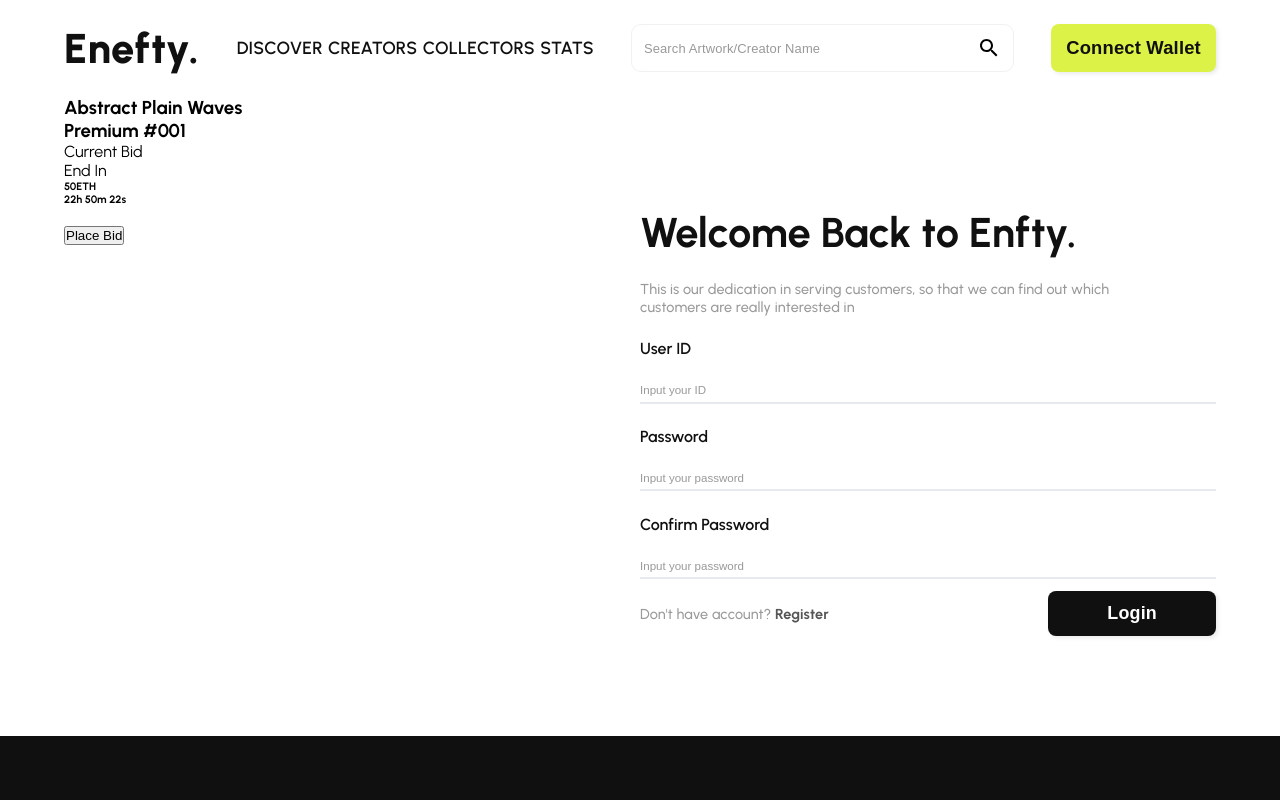
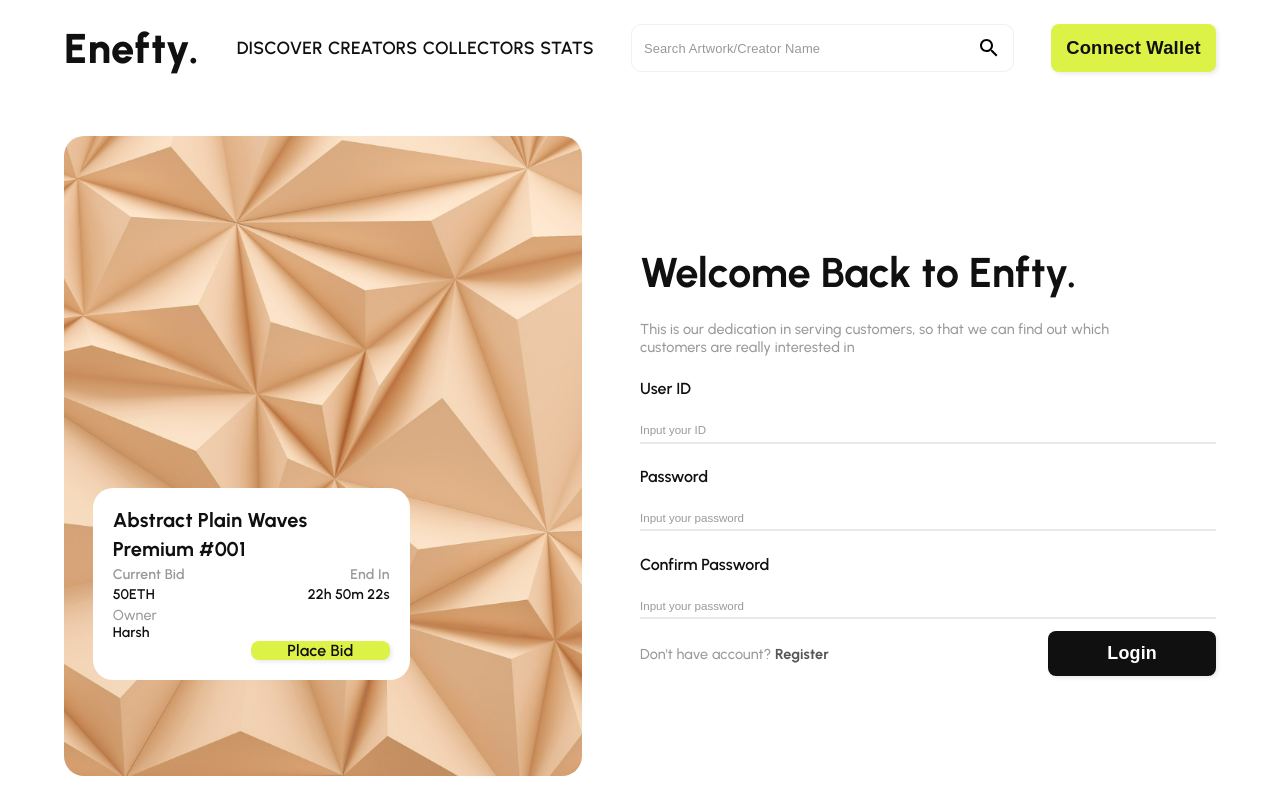
Before and after one commit to itsharsh2001/NFT_MARKETPLACE, a Next.js app in the folder nft-marketplace/: page /login in a window 1280 px wide. Shown: the top 800 px of the page. Built offline with nearby package versions, Linux system fonts and the light colour scheme.

Commit message:
connect page

```diff
--- a/nft-marketplace/components/Auth/LoginRegister.jsx
+++ b/nft-marketplace/components/Auth/LoginRegister.jsx
@@ -2,13 +2,30 @@ import React from 'react'
 import { Swiper, SwiperSlide } from 'swiper/react';
 import 'swiper/css';
 import classes from './LoginRegister.module.css'
-import { getURL } from 'next/dist/shared/lib/utils';
-import { URL } from 'next/dist/compiled/@edge-runtime/primitives/url';
-import image from '../../public/signin.jpg'
+// import { getURL } from 'next/dist/shared/lib/utils';
+// import { URL } from 'next/dist/compiled/@edge-runtime/primitives/url';
+// import image from '../../public/signin.jpg'
 function LoginRegister() {
+    let image = `url(/signin.jpg)`
+    let image1 = `url(/face.jpg)`
+
     return (
+        // <div style={{width:'100px', height:'100px', background:`url(/signin.jpg)`}}>
+        // <div style={{width:'100px', height:'100px', background:image}}>
+
+        //  </div>
         <header className={classes.header}>
-            {/* <span>
+            <Swiper className={classes.slider}
+                spaceBetween={50}
+                slidesPerView={1}
+                onSlideChange={() => console.log('slide change')}
+                onSwiper={(swiper) => console.log(swiper)}
+            >
+                <SwiperSlide>
+                    {/* <span> */}
+                    <div className={classes.imgdiv} style={{ background: image }}>
+                        <span>
+
                             <h3>Abstract Plain Waves</h3>
                             <h3>Premium #001</h3>
                             <div>
@@ -19,22 +36,23 @@ function LoginRegister() {
                                 <h6>50ETH</h6>
                                 <h6>22h 50m 22s</h6>
                             </div>
-                <div>
-                    <img src="" alt="" />
-                    <section></section>
+                            <div className={classes.greenbutton}>
+                                {/* <div style={{ background: image1 }}></div> */}
+                                <section>
+                                    <p>Owner</p>
+                                    <h6>Harsh</h6>
+                                </section>
                                 <button>Place Bid</button>
                             </div>
-            </span> */}
+                        </span>
+                    </div>
+                    {/* </span> */}
+                </SwiperSlide>
+                <SwiperSlide>
+                    {/* <span> */}
+                    <div className={classes.imgdiv} style={{ background: image1 }}>
+                        <span>
 
-            <Swiper className={classes.slider}
-                spaceBetween={50}
-                slidesPerView={1}
-                onSlideChange={() => console.log('slide change')}
-                onSwiper={(swiper) => console.log(swiper)}
-            >
-                <SwiperSlide>
-                    <span>
-                        <span style={{backgroundImage: image}}>
                             <h3>Abstract Plain Waves</h3>
                             <h3>Premium #001</h3>
                             <div>
@@ -45,15 +63,23 @@ function LoginRegister() {
                                 <h6>50ETH</h6>
                                 <h6>22h 50m 22s</h6>
                             </div>
-                            <div>
-                                <img src="" alt="" />
-                                <section></section>
+                            <div className={classes.greenbutton}>
+                                {/* <div style={{ background: image1 }}></div> */}
+                                <section>
+                                    <p>Owner</p>
+                                    <h6>Harsh</h6>
+                                </section>
                                 <button>Place Bid</button>
                             </div>
                         </span>
-                        </span>
+                    </div>
+                    {/* </span> */}
                 </SwiperSlide>
-                <SwiperSlide><span style={{ backgroundImage: '/signin2.jpg' }}>
+                <SwiperSlide>
+                    {/* <span> */}
+                    <div className={classes.imgdiv} style={{ background: image }}>
+                        <span>
+
                             <h3>Abstract Plain Waves</h3>
                             <h3>Premium #001</h3>
                             <div>
@@ -64,12 +90,18 @@ function LoginRegister() {
                                 <h6>50ETH</h6>
                                 <h6>22h 50m 22s</h6>
                             </div>
-                    <div>
-                        <img src="" alt="" />
-                        <section></section>
+                            <div className={classes.greenbutton}>
+                                {/* <div style={{ background: image1 }}></div> */}
+                                <section>
+                                    <p>Owner</p>
+                                    <h6>Harsh</h6>
+                                </section>
                                 <button>Place Bid</button>
                             </div>
-                </span></SwiperSlide>
+                        </span>
+                    </div>
+                    {/* </span> */}
+                </SwiperSlide>
 
             </Swiper>
             <section>
--- a/nft-marketplace/components/Auth/LoginRegister.module.css
+++ b/nft-marketplace/components/Auth/LoginRegister.module.css
@@ -1,8 +1,10 @@
-.header{
+.header {
     width: 100%;
     height: 80vh;
     padding-left: 5%;
     padding-right: 5%;
+    margin-top: 5vh;
+    margin-bottom: 10vh;
     display: flex;
     justify-content: space-between;
     align-items: center;
@@ -11,24 +13,148 @@
 
 
 
-.slider{
+.slider {
     width: 50%;
     height: 100%;
 }
 
-.slider span{
+/* .slider span{
     width: 100%;
     height: 100%;
+} */
+
+/* .slider div div{
+    width: 100%;
+    height: 100%;
+} */
+.imgdiv {
+    width: 90%;
+    height: 100%;
+    border-radius: 20px;
+
+    background-size: cover!important;
+    background-position:center!important;
+    /* background-repeat: none!important; */
+}
+
+.imgdiv span {
+    display: flex;
+    flex-direction: column;
+    align-items: flex-start;
+    justify-content: space-between;
+    padding: 20px;
+    /* gap: 20px; */
+
+    position: absolute;
+    /* width: 330px; */
+    width: 55%;
+    /* height: 224px; */
+    height: 30%;
+    left: 5%;
+    top: 55%;
+
+    background: #FFFFFF;
+    border-radius: 20px;
+}
+
+.imgdiv span h3 {
+    font-family: 'Urbanist';
+    font-style: normal;
+    font-weight: 700;
+    font-size: 20px;
+    line-height: 25px;
+    /* or 150% */
+
+    letter-spacing: 0.01em;
+
+    color: #101010;
+}
+
+.imgdiv span div {
+    display: flex;
+    /* flex-direction: column; */
+    align-items: center;
+    justify-content: space-between;
+    width: 100%;
+}
+
+.imgdiv p {
+    font-family: 'Urbanist';
+    font-style: normal;
+    font-weight: 600;
+    font-size: 14px;
+    line-height: 17px;
+    /* identical to box height */
+
+    letter-spacing: 0.01em;
+
+    color: #999999;
+}
+
+.imgdiv h6 {
+    font-family: 'Urbanist';
+    font-style: normal;
+    font-weight: 600;
+    font-size: 14px;
+    line-height: 17px;
+    /* identical to box height */
+
+    letter-spacing: 0.01em;
+
+    color: #101010;
+}
+
+.greenbutton {
+    display: block !important;
+    align-content: center;
+}
+
+.greenbutton div{
+    /* border-radius: 50%; */
+    width: 50px!important;
+    height: 50px;
+    background-size: contain;
+    background-position:center;
+    background-repeat: none;
+}
+
+.imgdiv button {
+    float: right;
+    /* display: flex;
+    justify-content: center;
+    align-items: center; */
+    /* padding: 12px 24px; */
+    outline: none;
+    width: 50%;
+    /* flex: 0.4; */
+    /* height: 3em; */
+    /* height: 70%; */
+    border: none;
+    background: #DDF247;
+    border-radius: 8px;
+    /* flex: 0.15; */
+    font-family: 'Urbanist';
+    font-style: normal;
+    font-weight: 600;
+    font-size: 16px;
+    /* line-height: 26px; */
+    /* identical to box height, or 162% */
+
+    text-align: center;
+    letter-spacing: 0.01em;
+    color: #101010;
+    cursor: pointer;
+    box-shadow: 2px 2px 4px 0px #00000016;
+    transition: all 0.5s ease 0s;
+}
+
+.imgdiv button:hover,
+.imgdiv button:active {
+    transform: scale(1.2);
 }
 
 
-
-
-
-
-
-
-.header section{
+.header section {
     display: flex;
     flex-direction: column;
     justify-content: space-between;
@@ -36,7 +162,7 @@
     height: 65%;
 }
 
-.header section h1{
+.header section h1 {
     font-style: normal;
     font-weight: 700;
     font-size: 2.6em;
@@ -44,7 +170,7 @@
     color: #101010;
 }
 
-.header section p{
+.header section p {
     font-style: normal;
     font-weight: 500;
     font-size: 0.9em;
@@ -56,7 +182,7 @@
     width: 90%;
 }
 
-.header section label{
+.header section label {
     font-style: normal;
     font-weight: 600;
     font-size: 1em;
@@ -65,7 +191,7 @@
 }
 
 .header section input,
-.header section input::placeholder{
+.header section input::placeholder {
     /* font-family: 'Urbanist'; */
     font-style: normal;
     font-weight: 300;
@@ -80,21 +206,21 @@ padding-bottom: 1%;
     color: #999999;
 }
 
-.header section div{
+.header section div {
     display: flex;
     justify-content: space-between;
     align-items: center;
     width: 100%;
 }
 
-.bold{
+.bold {
     color: #565656;
     cursor: pointer;
 }
 
 
 
-.header section button{
+.header section button {
     display: flex;
     justify-content: center;
     align-items: center;
@@ -119,6 +245,6 @@ color: #999999;
 }
 
 .header section button:hover,
-.header section button:active{
+.header section button:active {
     transform: scale(1.2);
 }
```
Also changed, not shown: nft-marketplace/components/ConnectWallet/Connect.module.css (+9 -2 lines), nft-marketplace/public/face.jpg (added). Lines whose indentation alone changed are shown as unchanged.
